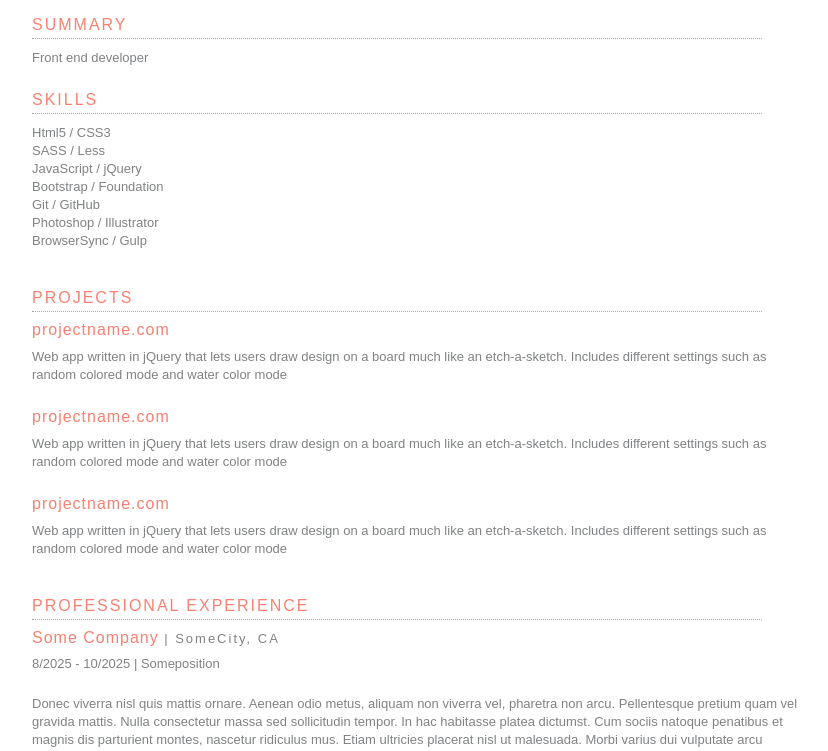
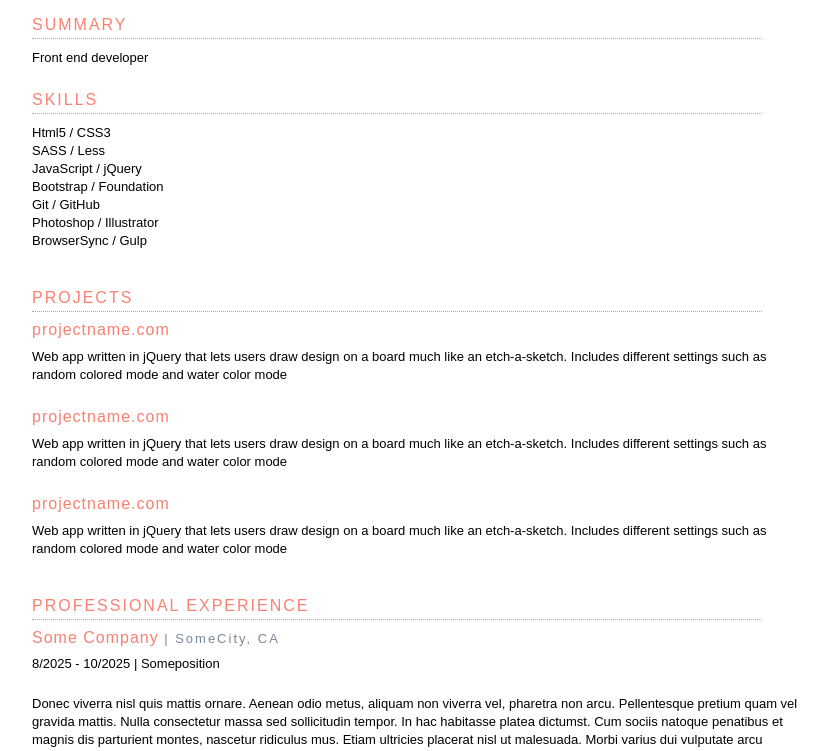
Before and after one commit to laurenmacnow/laurenmacnow.github.io, a plain HTML site: page index.html in a window 1280 px wide. Shown: the part 201-952 px from the top of the page, without its empty margins (224-1052 px from the left). Drawn offline with Linux system fonts and the light colour scheme.

Commit message:
Add files via upload

```diff
--- a/style.css
+++ b/style.css
@@ -90,12 +90,12 @@ p, ul {
 .links {
     text-decoration: none;
     color: inherit;
-    color: #58585B;
+    color: #58585B; /* change color of the icons on top */
     display: inline-block;
 }
 
 .links:hover {
-    color: salmon; /* change color of highlighted icons here! */
+    color: salmon; /* change color of icons when you hover over them! */
   }
 
 .primary-titles {
@@ -110,7 +110,7 @@ p, ul {
 
 
 .location {
-  color: #808284;
+  color: lightslategray; /* change color of location */
   display: inline-block;
   font-size: 13px;
   letter-spacing: 2px;
@@ -125,21 +125,21 @@ p, ul {
 }
 
 .category-details {
-    color: #808284;
+    color: black;
     font-size: 13px;
     padding-top: 10px;
 	padding-bottom: 15px;
 }
 
 .category-description-main {
-  color: #808284;
+  color: black;     /* change color of 'summary' main text */
   font-size: 13px;
   line-height: 18px;
   padding-top: 10px;
 }
 
 .category-description {
-    color: #808284;
+    color: black; /* change color of the main text! */
     font-size: 13px;
     line-height: 18px;
     padding-top: 10px;
```
